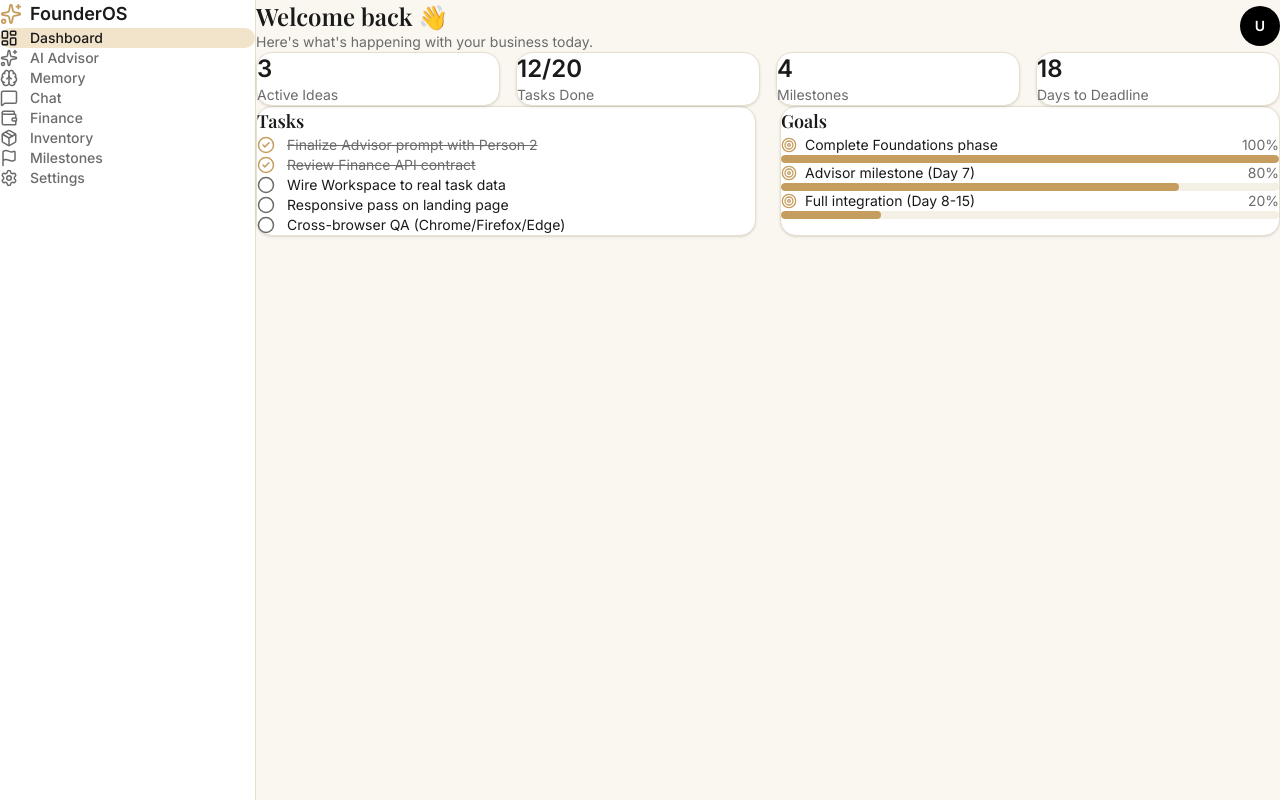
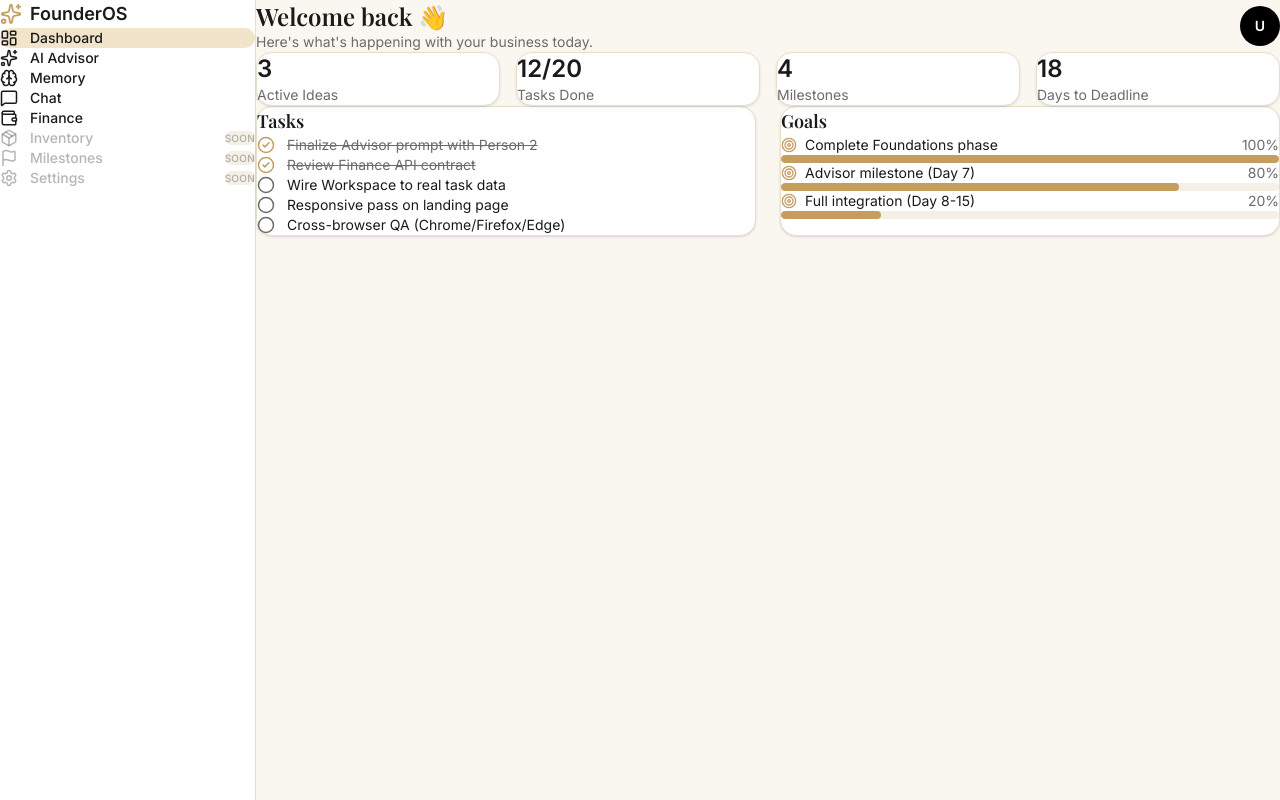
Before and after one commit to lokireddyamrutha7-77/founderos-ai, a React app in the folder frontend/: page /workspace in a window 1280 px wide. Built offline with nearby package versions, Linux system fonts and the light colour scheme; the HTML template or start-up script is replaced by a standard one.

Commit message:
Add real nav links to Workspace sidebar (Dashboard/Advisor/Memory/Chat/Finance)

```diff
--- a/frontend/src/pages/Workspace.jsx
+++ b/frontend/src/pages/Workspace.jsx
@@ -1,4 +1,5 @@
 import { useState } from "react";
+import { Link, useLocation } from "react-router-dom";
 import {
   LayoutDashboard,
   Brain,
@@ -15,15 +16,22 @@ import {
   X,
 } from "lucide-react";
 
+// NOTE: paths for AI Advisor, Finance, and Chat are assumed to follow the
+// same lowercase convention as /workspace and /memory (confirmed by
+// teammate). Inventory, Milestones, and Settings have no page built yet,
+// so they're intentionally non-navigable "coming soon" items rather than
+// links to a route that would 404. Double-check the three assumed paths
+// against the actual merged App.jsx and adjust the `path` values below
+// if they don't match.
 const navItems = [
-  { name: "Dashboard", icon: LayoutDashboard, active: true },
-  { name: "AI Advisor", icon: Sparkles },
-  { name: "Memory", icon: Brain },
-  { name: "Chat", icon: MessageSquare },
-  { name: "Finance", icon: Wallet },
-  { name: "Inventory", icon: Package },
-  { name: "Milestones", icon: Flag },
-  { name: "Settings", icon: Settings },
+  { name: "Dashboard", icon: LayoutDashboard, path: "/workspace" },
+  { name: "AI Advisor", icon: Sparkles, path: "/advisor" },
+  { name: "Memory", icon: Brain, path: "/memory" },
+  { name: "Chat", icon: MessageSquare, path: "/chat" },
+  { name: "Finance", icon: Wallet, path: "/finance" },
+  { name: "Inventory", icon: Package, path: null },
+  { name: "Milestones", icon: Flag, path: null },
+  { name: "Settings", icon: Settings, path: null },
 ];
 
 // Static placeholder data — swap for real API data once
@@ -44,7 +52,9 @@ const goals = [
   { id: 3, title: "Full integration (Day 8-15)", progress: 20 },
 ];
 
-function SidebarContent({ activeNav, setActiveNav, onNavigate }) {
+function SidebarContent({ onNavigate }) {
+  const location = useLocation();
+
   return (
     <>
       <div className="flex items-center gap-2 px-2">
@@ -55,14 +65,31 @@ function SidebarContent({ activeNav, setActiveNav, onNavigate }) {
       <nav className="mt-10 space-y-1">
         {navItems.map((item) => {
           const Icon = item.icon;
-          const isActive = activeNav === item.name;
+          const isActive = item.path && location.pathname === item.path;
+          const isDisabled = !item.path;
+
+          if (isDisabled) {
+            return (
+              <div
+                key={item.name}
+                className="flex w-full items-center justify-between rounded-xl px-4 py-3 text-sm font-medium text-[var(--muted)]/50"
+              >
+                <span className="flex items-center gap-3">
+                  <Icon size={18} />
+                  {item.name}
+                </span>
+                <span className="rounded-full bg-[var(--section)] px-2 py-0.5 text-[10px] uppercase tracking-wide">
+                  Soon
+                </span>
+              </div>
+            );
+          }
+
           return (
-            <button
+            <Link
               key={item.name}
-              onClick={() => {
-                setActiveNav(item.name);
-                if (onNavigate) onNavigate();
-              }}
+              to={item.path}
+              onClick={onNavigate}
               className={`flex w-full items-center gap-3 rounded-xl px-4 py-3 text-sm font-medium transition-colors ${
                 isActive
                   ? "bg-[var(--gold-light)] text-[var(--text)]"
@@ -71,7 +98,7 @@ function SidebarContent({ activeNav, setActiveNav, onNavigate }) {
             >
               <Icon size={18} />
               {item.name}
-            </button>
+            </Link>
           );
         })}
       </nav>
@@ -80,25 +107,22 @@ function SidebarContent({ activeNav, setActiveNav, onNavigate }) {
 }
 
 export default function Workspace() {
-  const [activeNav, setActiveNav] = useState("Dashboard");
   const [mobileNavOpen, setMobileNavOpen] = useState(false);
 
   return (
     <div className="flex min-h-screen bg-[var(--bg)] text-[var(--text)]">
       {/* Desktop sidebar — visible lg and up */}
       <aside className="hidden w-64 shrink-0 border-r border-[var(--border)] bg-white p-6 lg:block">
-        <SidebarContent activeNav={activeNav} setActiveNav={setActiveNav} />
+        <SidebarContent />
       </aside>
 
       {/* Mobile sidebar drawer — visible below lg, toggled by hamburger */}
       {mobileNavOpen && (
         <div className="fixed inset-0 z-50 lg:hidden">
-          {/* backdrop */}
           <div
             className="absolute inset-0 bg-black/40 backdrop-blur-sm"
             onClick={() => setMobileNavOpen(false)}
           />
-          {/* drawer panel */}
           <div className="relative flex h-full w-72 flex-col border-r border-[var(--border)] bg-white p-6 shadow-2xl">
             <button
               className="absolute right-4 top-4 text-[var(--muted)] hover:text-[var(--text)]"
@@ -106,11 +130,7 @@ export default function Workspace() {
             >
               <X size={22} />
             </button>
-            <SidebarContent
-              activeNav={activeNav}
-              setActiveNav={setActiveNav}
-              onNavigate={() => setMobileNavOpen(false)}
-            />
+            <SidebarContent onNavigate={() => setMobileNavOpen(false)} />
           </div>
         </div>
       )}
@@ -119,7 +139,6 @@ export default function Workspace() {
       <main className="flex-1 p-4 sm:p-6 lg:p-10">
         <header className="flex flex-wrap items-center justify-between gap-4">
           <div className="flex items-center gap-3">
-            {/* Hamburger — only visible below lg */}
             <button
               className="text-[var(--text)] lg:hidden"
               onClick={() => setMobileNavOpen(true)}
@@ -139,7 +158,6 @@ export default function Workspace() {
           </div>
         </header>
 
-        {/* Stat cards */}
         <div className="mt-8 grid grid-cols-2 gap-4 lg:grid-cols-4">
           {[
             { label: "Active Ideas", value: "3" },
@@ -159,7 +177,6 @@ export default function Workspace() {
         </div>
 
         <div className="mt-8 grid gap-6 lg:grid-cols-2">
-          {/* Tasks section */}
           <div className="rounded-2xl border border-[var(--border)] bg-white p-6 shadow-sm">
             <h2 className="text-lg font-semibold">Tasks</h2>
             <ul className="mt-5 space-y-3">
@@ -178,7 +195,6 @@ export default function Workspace() {
             </ul>
           </div>
 
-          {/* Goals section */}
           <div className="rounded-2xl border border-[var(--border)] bg-white p-6 shadow-sm">
             <h2 className="text-lg font-semibold">Goals</h2>
             <ul className="mt-5 space-y-5">
```
